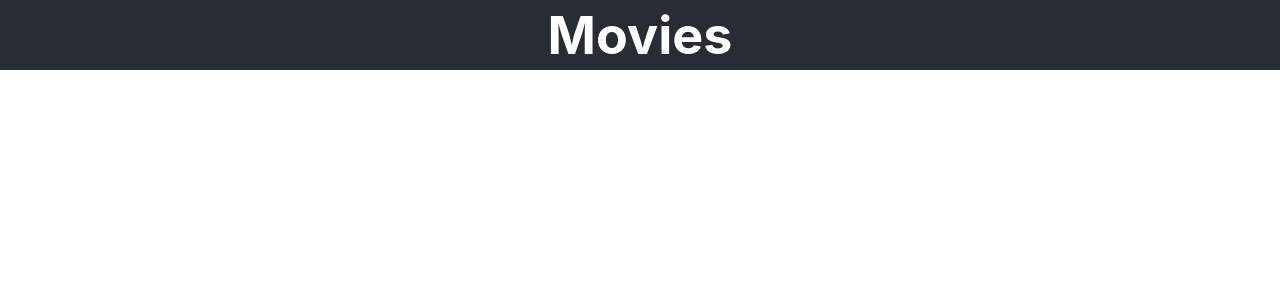
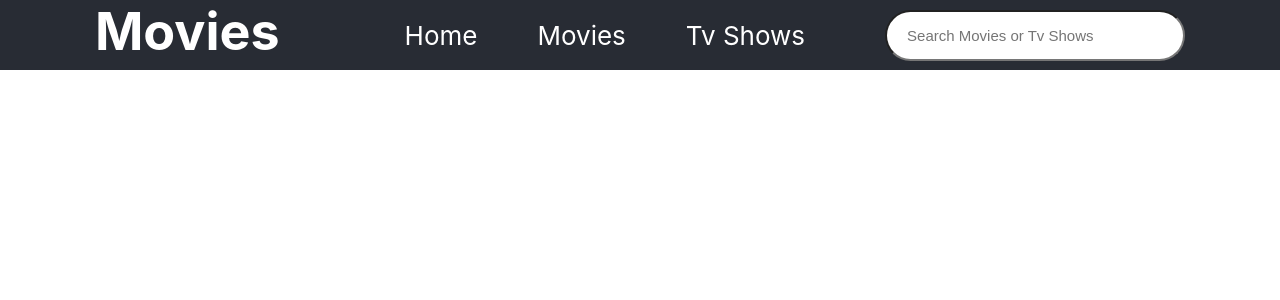
Before and after one commit to ElyasShamal/Phase-2-Project, a React (Create React App) app in the folder movie-app/: page / in a window 1280 px wide. Shown: the top 300 px of the page. Built offline with nearby package versions, Linux system fonts and the light colour scheme.

Commit message:
create Nav Componenets and add style

```diff
--- a/movie-app/src/App.css
+++ b/movie-app/src/App.css
@@ -1,14 +1,41 @@
-.App {
-  text-align: center;
+* {
+  margin: 0;
+  padding: 0;
+  box-sizing: border-box;
 }
 
 .App-header {
   background-color: #282c34;
+  width: 100%;
   height: 70px;
   display: flex;
   flex-direction: row;
-  align-items: center;
-  justify-content: center;
+  justify-content: space-evenly;
   font-size: calc(10px + 2vmin);
   color: white;
 }
+
+.nav {
+  display: flex;
+  flex-direction: row;
+  align-items: center;
+}
+ul {
+  display: flex;
+  flex-direction: row;
+  align-items: center;
+}
+
+li {
+  list-style-type: none;
+  padding: 0px 30px;
+}
+
+input {
+  width: 300px;
+  max-width: 100%;
+  margin-left: 50px;
+  padding: 15px 20px;
+  border-radius: 50px;
+  font-size: 15px;
+}
--- a/movie-app/src/components/Header.js
+++ b/movie-app/src/components/Header.js
@@ -1,9 +1,11 @@
 import React from "react";
+import Nav from "./Nav";
 
 function Header() {
   return (
     <header className="App-header">
-      <h1>Movies</h1>
+      <h1 className="title">Movies</h1>
+      <Nav />
     </header>
   );
 }
--- /dev/null
+++ b/movie-app/src/components/Nav.js
@@ -0,0 +1,18 @@
+import React from "react";
+
+function Nav() {
+  return (
+    <nav className="nav">
+      <ul>
+        <li>Home</li>
+        <li>Movies</li>
+        <li>Tv Shows</li>
+      </ul>
+      <form>
+        <input type="search" placeholder="Search Movies or Tv Shows" />
+      </form>
+    </nav>
+  );
+}
+
+export default Nav;
```
